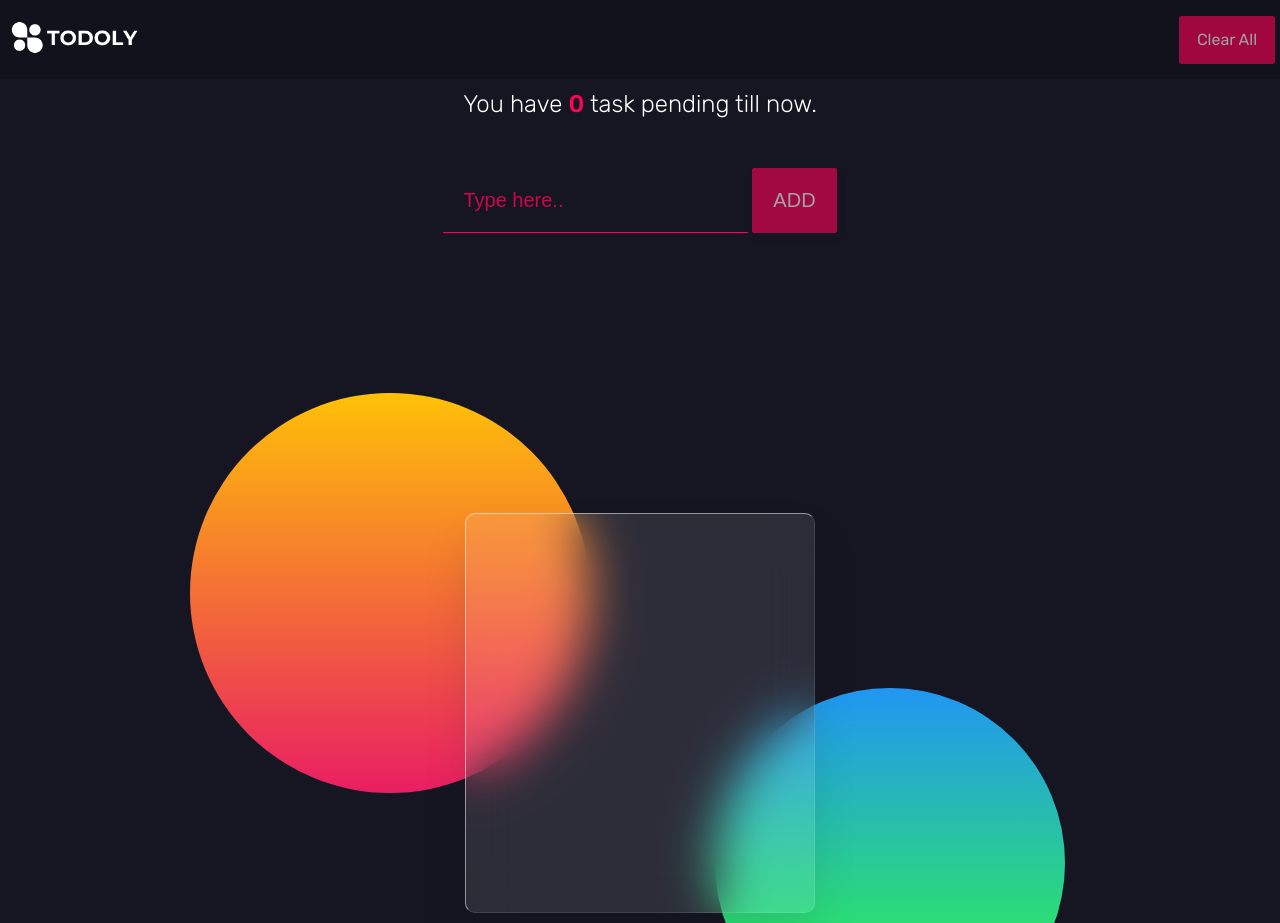
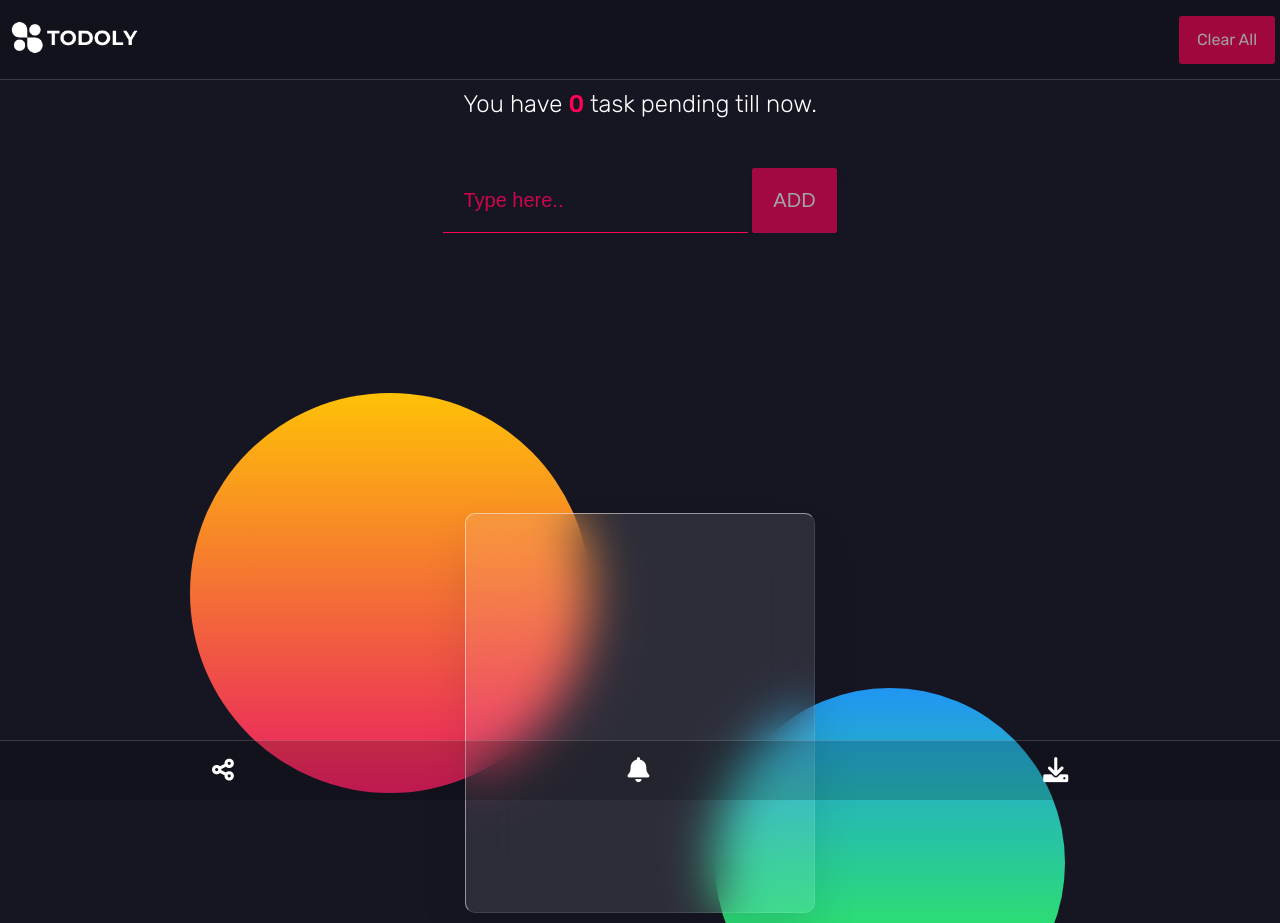
Before and after one commit to ZiaCodes/todoly, a website: page index.htm in a window 1280 px wide. Shown: the top 923 px of the page. Drawn offline with Linux system fonts and the light colour scheme.

Commit message:
styling improved

```diff
--- a/css/style.css
+++ b/css/style.css
@@ -17,6 +17,7 @@ body{
     align-items: center;
     justify-content: space-between;
     background-color: rgba(0, 0, 0, 0.18);
+    border-bottom: 0.1px solid rgba(255, 255, 255, 0.164);
     position: fixed;
     z-index: 999999999;
 }
@@ -265,11 +266,13 @@ body{
 }
 
 .ftr{
-    background-color: #ff0156c9;
+    background-color: rgba(0, 0, 0, 0.18);
+    border-top: 0.1px solid rgba(255, 255, 255, 0.164);
     position: sticky;
+    bottom: 0;
     z-index: 9999999999;
     display: flex;
-    justify-content: space-between;
+    justify-content: space-around;
     align-items: center;
     width: 100%;
     height: 100%;
--- a/index.htm
+++ b/index.htm
@@ -51,6 +51,7 @@
     </section>
     <section class="ftr">
         <p id="contacts"><i class="fa-solid fa-share-nodes"></i></p>
+        <p id="contacts"><i class="fa-solid fa-bell"></i></p>
         <p id="download"><i class="fa-solid fa-download"></i></p>
     </section>
     <script>
```
